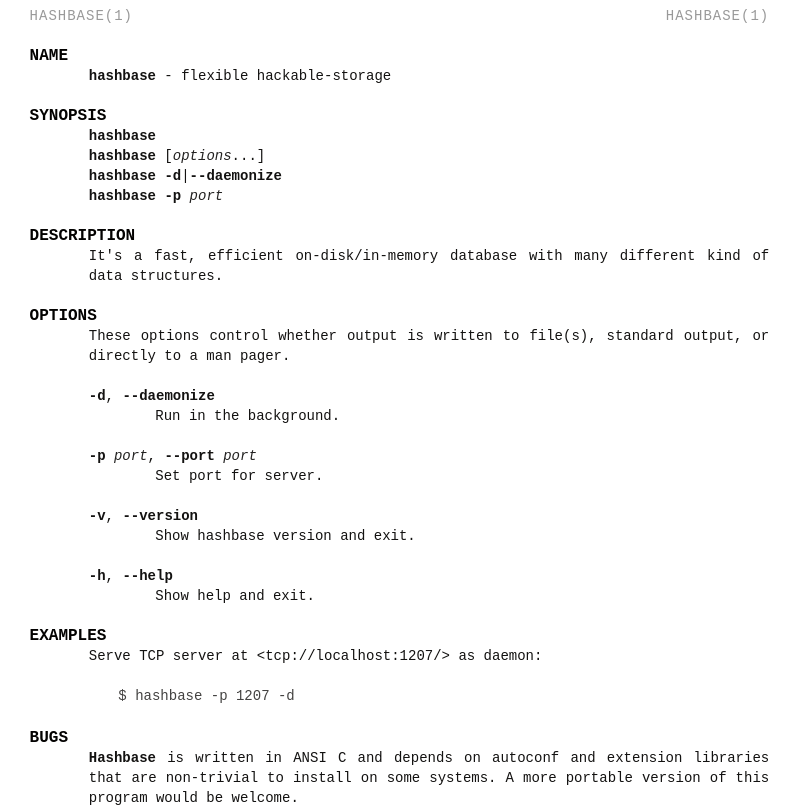
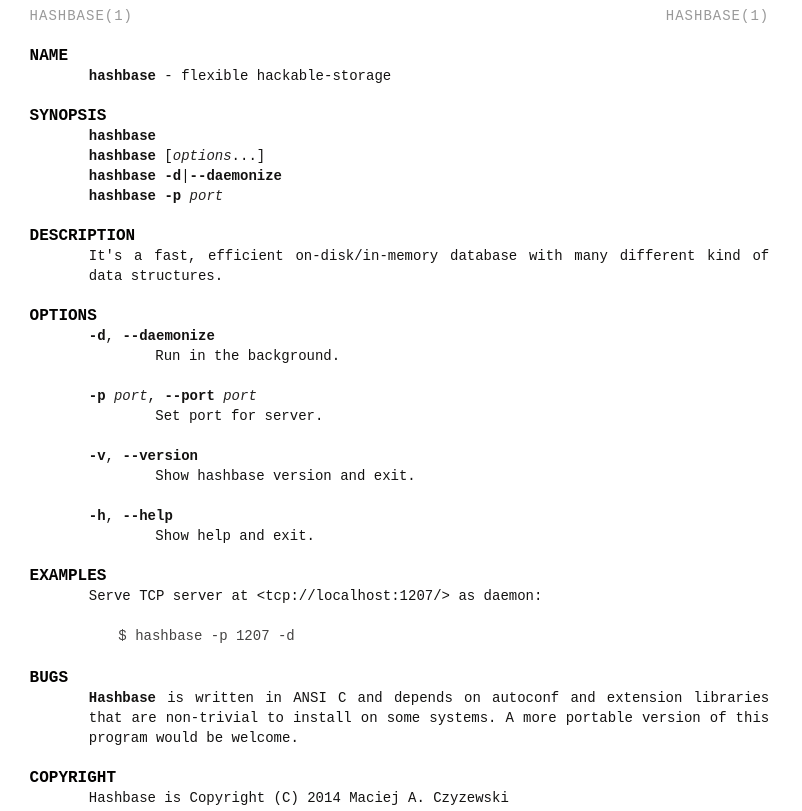
Before and after one commit to maciejczyzewski/hashbase, a plain HTML site: page index.html in a window 1280 px wide. Shown: the top 811 px of the page, without its empty margins (0-802 px from the left). Drawn offline with Linux system fonts and the light colour scheme.

Commit message:
Remove sentence.

```diff
--- a/index.html
+++ b/index.html
@@ -88,8 +88,6 @@ data structures.</p>
 
 <h2 id="OPTIONS">OPTIONS</h2>
 
-<p>These options control whether output is written to file(s), standard output, or
-directly to a man pager.</p>
 
 <dl>
 <dt><code>-d</code>, <code>--daemonize</code></dt><dd><p>Run in the background.</p></dd>
```
